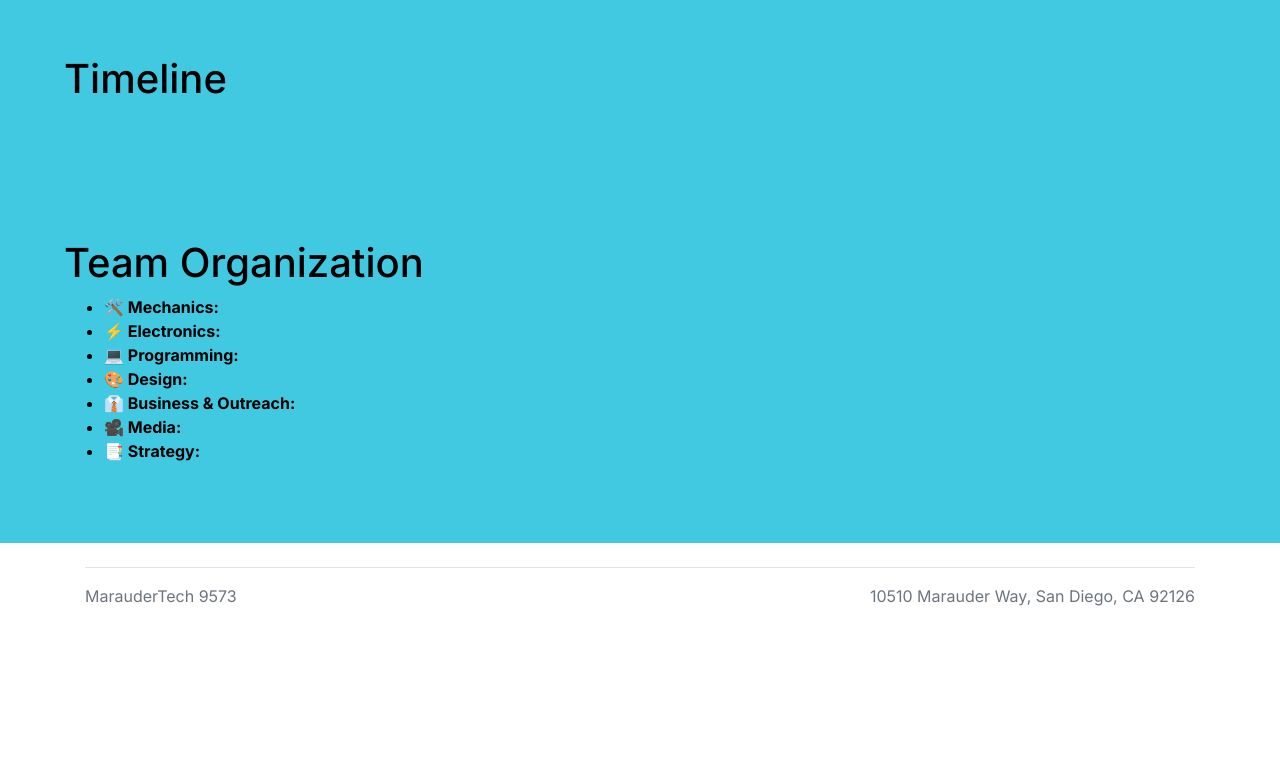
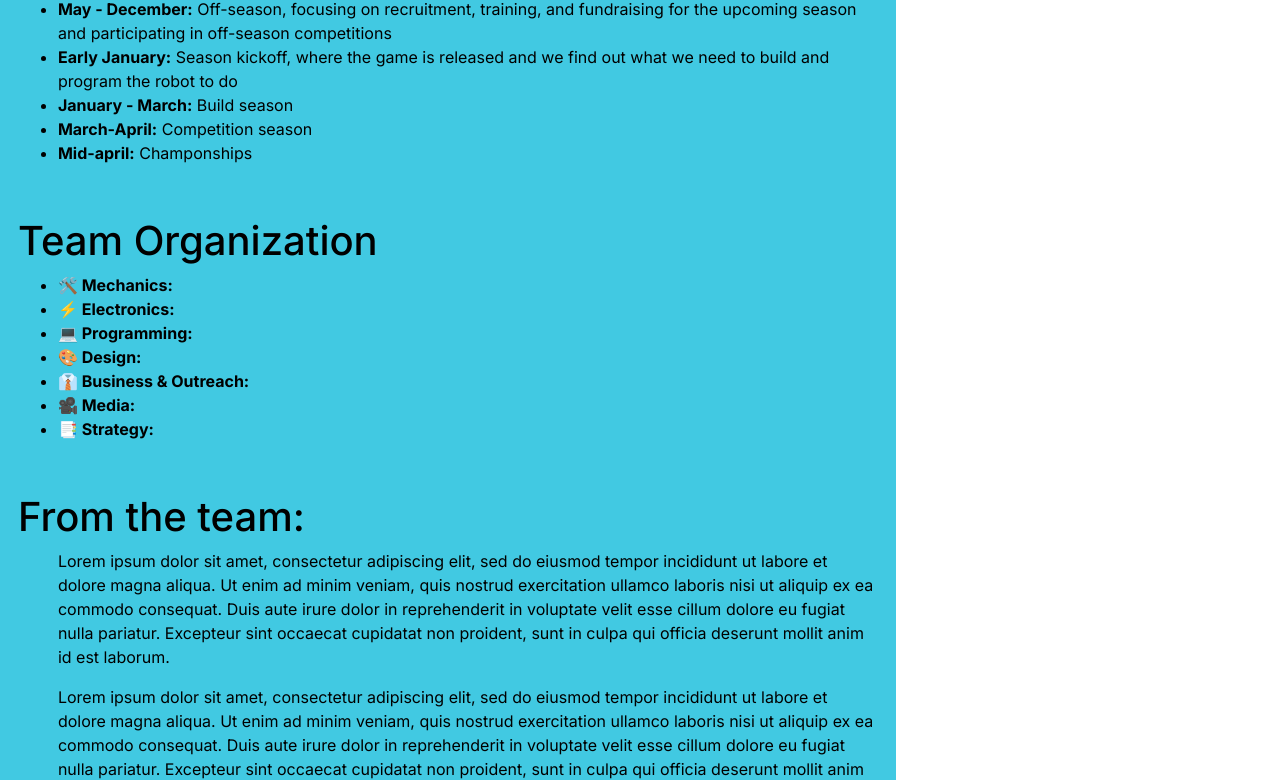
Before and after one commit to MarauderTech-FRC-9573/MarauderTech-FRC-9573.github.io, a plain HTML site: page about.html in a window 1280 px wide. Shown: the part 742-1522 px from the top of the page. Before the commit the page ends 1406 px from the top, so only its background shows below. Drawn offline with nearby package versions, Linux system fonts and the light colour scheme.

Commit message:
updating about.html

```diff
--- a/about.html
+++ b/about.html
@@ -62,6 +62,7 @@
             </p>
         </div>
 
+        <div class="content">
             <div class="frc">
                 <div class="frc-content">
                     <h1>What is FRC?</h1>
@@ -79,6 +80,13 @@
             <div class="frc">
                 <div class="frc-content">
                     <h1>Timeline</h1>
+                    <ul>
+                        <li><strong>May - December:</strong> Off-season, focusing on recruitment, training, and fundraising for the upcoming season and participating in off-season competitions</li>
+                        <li><strong>Early January:</strong> Season kickoff, where the game is released and we find out what we need to build and program the robot to do</li>
+                        <li><strong>January - March:</strong> Build season</li>
+                        <li><strong>March-April:</strong> Competition season</li>
+                        <li><strong>Mid-april:</strong> Champonships</li>
+                    </ul>
                 </div>
             </div>
             <div class="frc">
@@ -95,6 +103,24 @@
                     </ul>
                 </div>
             </div>
+            <div class="frc">
+                <div class="frc-content">
+                    <h1>From the team:</h1>
+                    <ul>Lorem ipsum dolor sit amet, consectetur adipiscing elit, sed do eiusmod tempor incididunt ut labore et dolore magna aliqua. Ut enim ad minim veniam, quis nostrud exercitation ullamco laboris nisi ut aliquip ex ea commodo consequat. Duis aute irure dolor in reprehenderit in voluptate velit esse cillum dolore eu fugiat nulla pariatur. Excepteur sint occaecat cupidatat non proident, sunt in culpa qui officia deserunt mollit anim id est laborum.</ul>
+                    <ul>Lorem ipsum dolor sit amet, consectetur adipiscing elit, sed do eiusmod tempor incididunt ut labore et dolore magna aliqua. Ut enim ad minim veniam, quis nostrud exercitation ullamco laboris nisi ut aliquip ex ea commodo consequat. Duis aute irure dolor in reprehenderit in voluptate velit esse cillum dolore eu fugiat nulla pariatur. Excepteur sint occaecat cupidatat non proident, sunt in culpa qui officia deserunt mollit anim id est laborum.</ul>
+                    <ul>Lorem ipsum dolor sit amet, consectetur adipiscing elit, sed do eiusmod tempor incididunt ut labore et dolore magna aliqua. Ut enim ad minim veniam, quis nostrud exercitation ullamco laboris nisi ut aliquip ex ea commodo consequat. Duis aute irure dolor in reprehenderit in voluptate velit esse cillum dolore eu fugiat nulla pariatur. Excepteur sint occaecat cupidatat non proident, sunt in culpa qui officia deserunt mollit anim id est laborum.</ul>
+                </div>
+            </div>
+            <div class="frc">
+                <div class="frc-content">
+                    <h1>Join today!</h1>
+                    <a href="https://bit.ly/join9573" class="btn">Application form</a>
+                    <a href="mailto:frcteam9573@gmail.com" class="btn">Any questions?</a>
+                </div>
+            </div>
+
+        </div>
+
 
 
         <div class="container">
--- a/styles.css
+++ b/styles.css
@@ -102,6 +102,29 @@ h1 a:hover {
     width: 20%;
  }
 
+ .sponsor-title {
+    margin-top: 2%
+ }
+
+ .frc {
+    background-color: #41C9E2;
+ }
+
+ .frc-content {
+    padding-top: 5%;
+    padding-bottom: 5%;
+    margin: 0 5%;
+    color: black;
+ }
+
+.frc-content a {
+    color: black;
+}
+
+.content {
+    width: 70%;
+}
+
 @media screen and (max-width: 800px) {
     .main {
         margin: 1%;
@@ -141,7 +164,7 @@ h1 a:hover {
         padding-top: 2%;
         padding-bottom: 2%;
 
-        color: white;
+        color: black;
     }
 
     .sponsors-content {
@@ -160,12 +183,12 @@ h1 a:hover {
 
         color: white;
     }
+
     .frc-content {
         margin: 0 2%;
         padding-top: 2%;
         padding-bottom: 2%;
-
-        color: white;
+        color: black;
     }
 
 
@@ -175,19 +198,3 @@ h1 a:hover {
 
 
  }
-
- .frc {
-    background-color: #41C9E2;
- }
-
- .frc-content {
-    color: white;
-    padding-top: 5%;
-    padding-bottom: 5%;
-    margin: 0 5%;
-    color: black;
- }
-
-.frc-content a {
-    color: black;
-}
```
Also changed, not shown: index.html (+8 -10 lines), 1 other file. Lines whose indentation alone changed are shown as unchanged.
